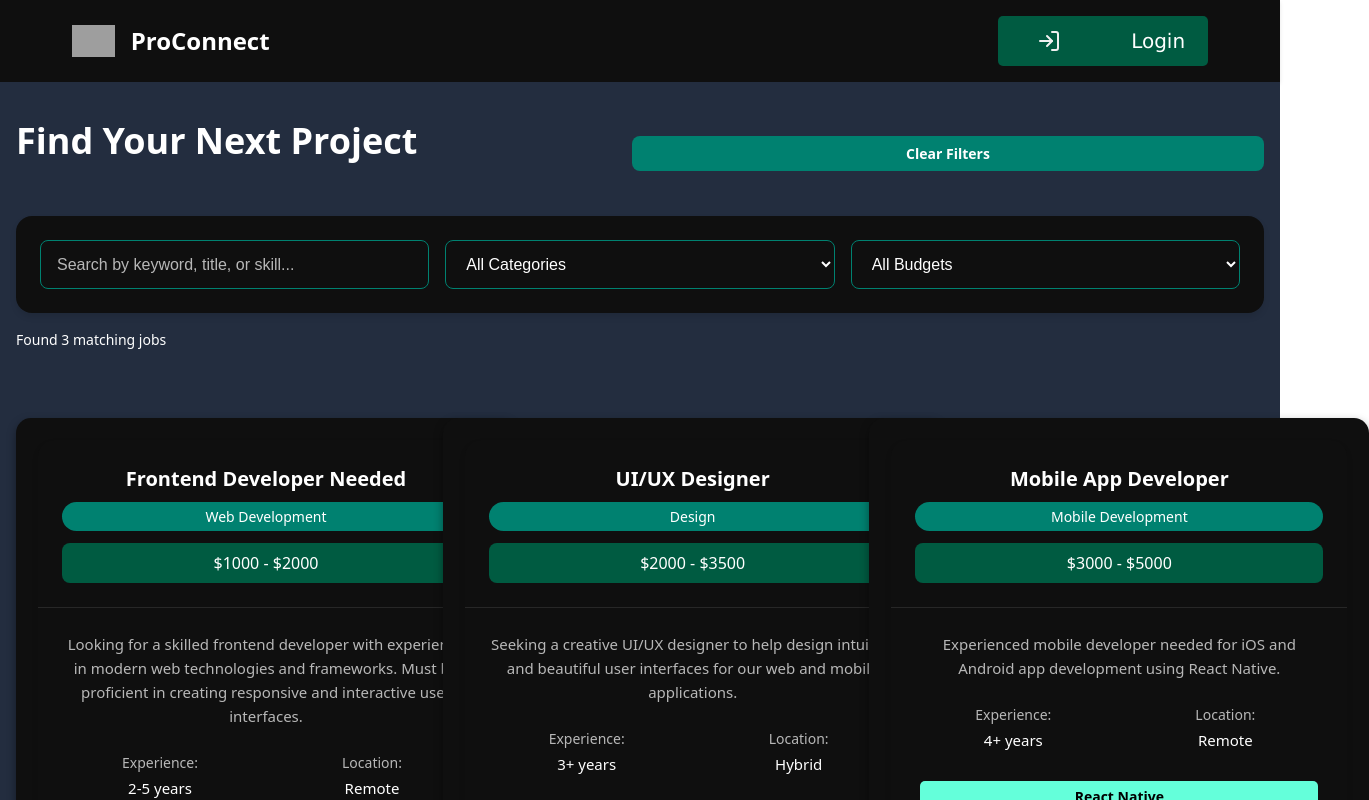
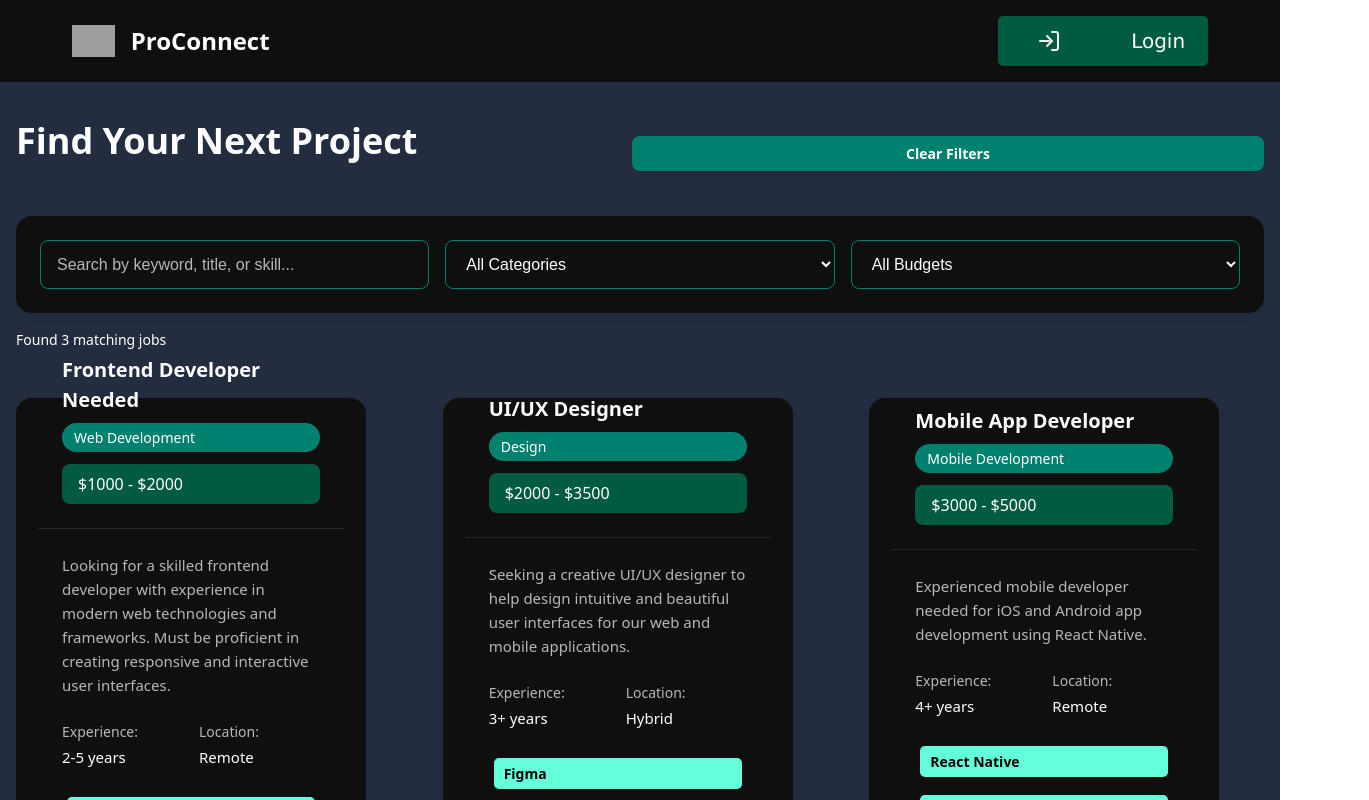
Before and after one commit to aryansoni2811/ProConnect, a React (Vite) app in the folder ProConnect_Frontend/: page /jobs in a window 1280 px wide. Shown: the top 800 px of the page, 1369 px wide, since content can reach past the window. Built offline with nearby package versions, Linux system fonts and the light colour scheme; grey boxes are pictures that could not be loaded.

Commit message:
joblisting

```diff
--- a/ProConnect_Frontend/package.json
+++ b/ProConnect_Frontend/package.json
@@ -15,6 +15,7 @@
     "@mui/material": "^6.4.5",
     "axios": "^1.7.9",
     "lucide-react": "^0.475.0",
+    "ogl": "^1.0.11",
     "react": "^19.0.0",
     "react-dom": "^19.0.0",
     "react-icons": "^5.5.0",
--- a/ProConnect_Frontend/src/App.jsx
+++ b/ProConnect_Frontend/src/App.jsx
@@ -21,6 +21,8 @@ function App() {
   return (
     <Router>
       <div className="app">
+
+
         <Navbar />
         <main className="main-content">
           <Routes>
--- a/ProConnect_Frontend/src/components/JobListing/JobListing.css
+++ b/ProConnect_Frontend/src/components/JobListing/JobListing.css
@@ -65,6 +65,7 @@
 /* Updated job card styles with flip functionality */
 .job-card {
   height: 650px;
+  width: 350px;
   perspective: 1000px;
   cursor: pointer;
 }
--- a/ProConnect_Frontend/src/components/JobPosting/JobPosting.css
+++ b/ProConnect_Frontend/src/components/JobPosting/JobPosting.css
@@ -15,51 +15,76 @@
 .job-list {
     display: flex;
     flex-wrap: wrap;
-    gap: 20px;
+    gap: 50px;
+    margin-top: 50px;
     justify-content: center;
 }
 
-/* Job card */
+/* Job card with flip effect */
 .job-card {
+    perspective: 1000px;
+    cursor: pointer;
+    position: relative;
+}
+
+.card-inner {
+    position: relative;
+    width: 100%;
+    height: 100%;
+    text-align: center;
+    transition: transform 0.8s;
+    transform-style: preserve-3d;
+}
+
+.job-card:hover .card-inner {
+    transform: rotateY(180deg);
+}
+
+.card-front,
+.card-back {
+    position: absolute;
+    width: 100%;
+    height: 100%;
+    backface-visibility: hidden;
     background: var(--color-primary);
+    border-radius: 15px;
+    box-shadow: 0px 4px 10px rgba(0, 0, 0, 0.4);
     padding: 20px;
-    margin-top: 20px;
-    border-radius: 15px;
-    width: 500px;
-    box-shadow: 0px 4px 10px rgba(0, 0, 0, 0.4);
-    transition: transform 0.3s ease-in-out, box-shadow 0.3s ease-in-out;
+    display: flex;
+    flex-direction: column;
+    justify-content: center;
+    align-items: center;
     text-align: left;
     border: 2px solid transparent;
-    animation: slideUp 0.5s ease-in-out;
 }
 
-/* Hover effect - glow & scale */
+.card-front {
+    transform: rotateY(0deg);
+}
+
+.card-back {
+    transform: rotateY(180deg);
+    background: var(--color-tertiary);
+    display: flex;
+    justify-content: center;
+    align-items: center;
+}
+
+/* Hover effect */
 .job-card:hover {
     transform: scale(1.07);
-    box-shadow: 0px 0px 15px rgba(100, 255, 218, 0.6);
-    border-color: #64ffda;
-}
-
-/* Job title */
-.job-card h2 {
-    color: #64ffda;
-    font-size: 1.4rem;
-    font-weight: bold;
 }
 
 /* Skills */
-.skills {
+.skills-container {
     margin-top: 10px;
-}
-
-.skill-tags {
     display: flex;
     flex-wrap: wrap;
     gap: 5px;
-    margin-top: 5px;
+    justify-content: center;
 }
 
-.skill {
+.skill-tag {
     background: #64ffda;
     color: #000;
     padding: 6px 12px;
@@ -99,13 +124,11 @@
 
 .Job-title {
     flex-grow: 1;
-    margin-left: 160px;
     font-size: 2.8rem;
     font-weight: bold;
     color: #64ffda;
 }
 
-/* New Request Button */
 .newReq {
     background: #64ffda;
     color: #000;
@@ -120,7 +143,6 @@
     transition: background 0.3s, transform 0.2s;
 }
 
-/* Button Hover */
 .newReq:hover {
     background: #52e0c1;
     transform: scale(1.05);
--- a/ProConnect_Frontend/src/components/JobPosting/JobPosting.jsx
+++ b/ProConnect_Frontend/src/components/JobPosting/JobPosting.jsx
@@ -14,13 +14,12 @@ const JobPosting = () => {
         if (storedUser) {
             const user = JSON.parse(storedUser);
             setUserDetails(user);
-            fetchJobs(user.name); // Fetch jobs based on client name
+            fetchJobs(user.name);
         } else {
             navigate("/UserDetailsForm");
         }
     }, [navigate]);
 
-    // Function to fetch jobs by client name
     const fetchJobs = async (clientName) => {
         try {
             const response = await fetch(`http://localhost:8080/api/jobs/client/John%20Smith`);
@@ -44,30 +43,23 @@ const JobPosting = () => {
     return (
         <div className="container">
             <div className="newReq-container">
+                <div className="user-info">
+                    {userDetails ? (
+                        <>
+                            <h2>Welcome, Tirth</h2>
+                            <p><strong>Company:</strong> {userDetails.company}</p>
+                            <p><strong>Email:</strong> bhadanitirth@gmail.com</p>
+                        </>
+                    ) : (
+                        <p>Loading user details...</p>
+                    )}
+                </div>
                 <h1 className="Job-title">Job Listings</h1>
                 <button className="newReq" onClick={handleUserSelection}>
                     New Request
                 </button>
             </div>
 
-            {/* Display User Details */}
-            <div className="user-info">
-                {userDetails ? (
-                    <>
-                        <h2>Welcome, {userDetails.name}</h2>
-                        <p>
-                            <strong>Company:</strong> {userDetails.company}
-                        </p>
-                        <p>
-                            <strong>Email:</strong> {userDetails.email}
-                        </p>
-                    </>
-                ) : (
-                    <p>Loading user details...</p>
-                )}
-            </div>
-
-            {/* Job List */}
             <div className="job-list">
                 {loading ? (
                     <p>Loading job listings...</p>
@@ -76,26 +68,35 @@ const JobPosting = () => {
                 ) : jobData.length > 0 ? (
                     jobData.map((job, index) => (
                         <div key={index} className="job-card">
-                            <h2>{job.title}</h2>
-                            <p>
-                                <strong>Category:</strong> {job.category}
-                            </p>
-                            <p>
-                                <strong>Description:</strong> {job.description}
-                            </p>
-                            <p>
-                                <strong>Budget:</strong> ${job.budgetMin} - ${job.budgetMax}
-                            </p>
-                            <p>
-                                <strong>Deadline:</strong> {job.deadline}
-                            </p>
-                            <p>
-                                <strong>Client:</strong> {job.clientName} ({job.experience})
-                            </p>
-                            <p>
-                                <strong>Location:</strong> {job.location}
-                            </p>
-                            <button className="apply-btn">Accept Now</button>
+                            <div className="card-inner">
+                                <div className="card-front">
+                                    <div className="job-card-header">
+                                        <h2 className="job-title">{job.title}</h2>
+                                        <span className="job-category">{job.category}</span>
+                                    </div>
+                                    <div className="job-details">
+                                        <p className="job-description">{job.description}</p>
+                                        <div className="job-metadata">
+                                            <div className="metadata-item">
+                                                <span className="metadata-label">Budget:</span>
+                                                <span className="metadata-value">${job.budgetMin} - ${job.budgetMax}</span>
+                                            </div>
+                                            <div className="metadata-item">
+                                                <span className="metadata-label">Deadline:</span>
+                                                <span className="metadata-value">{job.deadline}</span>
+                                            </div>
+                                        </div>
+                                    </div>
+                                </div>
+                                <div className="card-back">
+                                    <div className="back-content">
+                                        <h2 className="back-title">{job.title}</h2>
+                                        <p className="back-client">Client: {job.clientName} ({job.experience})</p>
+                                        <p><strong>Location:</strong> {job.location}</p>
+                                        <button className="apply-btn">Accept Now</button>
+                                    </div>
+                                </div>
+                            </div>
                         </div>
                     ))
                 ) : (
--- a/ProConnect_Frontend/src/components/RoleSelection/RoleSelection.jsx
+++ b/ProConnect_Frontend/src/components/RoleSelection/RoleSelection.jsx
@@ -1,4 +1,4 @@
-import React from 'react';
+import React, {useState} from 'react';
 import { useEffect } from 'react';
 import { useLocation, useNavigate } from 'react-router-dom';
 import './RoleSelection.css';
@@ -6,6 +6,7 @@ import './RoleSelection.css';
 const RoleSelection = () => {
   const location = useLocation();
   const navigate = useNavigate();
+  const [error, setError] = useState(null);
 
 
   useEffect(() => {
@@ -16,16 +17,52 @@ const RoleSelection = () => {
     const userType = params.get('userType');
 
     // You can use these values as needed
-    console.log('User details:', { name, email, userType });
+    // console.log('User details:', { name, email, userType });
   }, [location]);
 
 
-  const handleUserSelection = () => {
-    navigate('/loginclient' );
+  // const handleUserSelection = () => {
+  //   navigate('/post-job' );
+  // };
+  //
+  // const handleFreelancerSelection = () => {
+  //   navigate('/loginfreelancer' );
+  // };
+
+  const handleUserSelection = async () => {
+    try {
+      const response = await fetch(`http://localhost:8080/api/user/client`);
+      if (!response.ok) {
+        throw new Error("Failed to fetch jobs");
+      }
+      const data = await response.json();
+      console.log('API Response for jobs:', data);
+      navigate('/post-job' );
+      // setJobData(data);
+    } catch (error) {
+      console.error("Error fetching jobs:", error);
+      setError("Failed to load job listings. Please try again later.");
+    } finally {
+      // setLoading(false);
+    }
   };
 
-  const handleFreelancerSelection = () => {
-    navigate('/loginfreelancer' );
+  const handleFreelancerSelection = async () => {
+    try {
+      const response = await fetch(`http://localhost:8080/api/user/freelanser`);
+      if (!response.ok) {
+        throw new Error("Failed to fetch jobs");
+      }
+      const data = await response.json();
+      console.log('API Response for jobs:', data);
+      navigate('/loginfreelancer' );
+      // setJobData(data);
+    } catch (error) {
+      console.error("Error fetching jobs:", error);
+      setError("Failed to load job listings. Please try again later.");
+    } finally {
+      // setLoading(false);
+    }
   };
 
   return (
```
Also changed, not shown: 1 other file (tests, documents, lock files or other folders).
